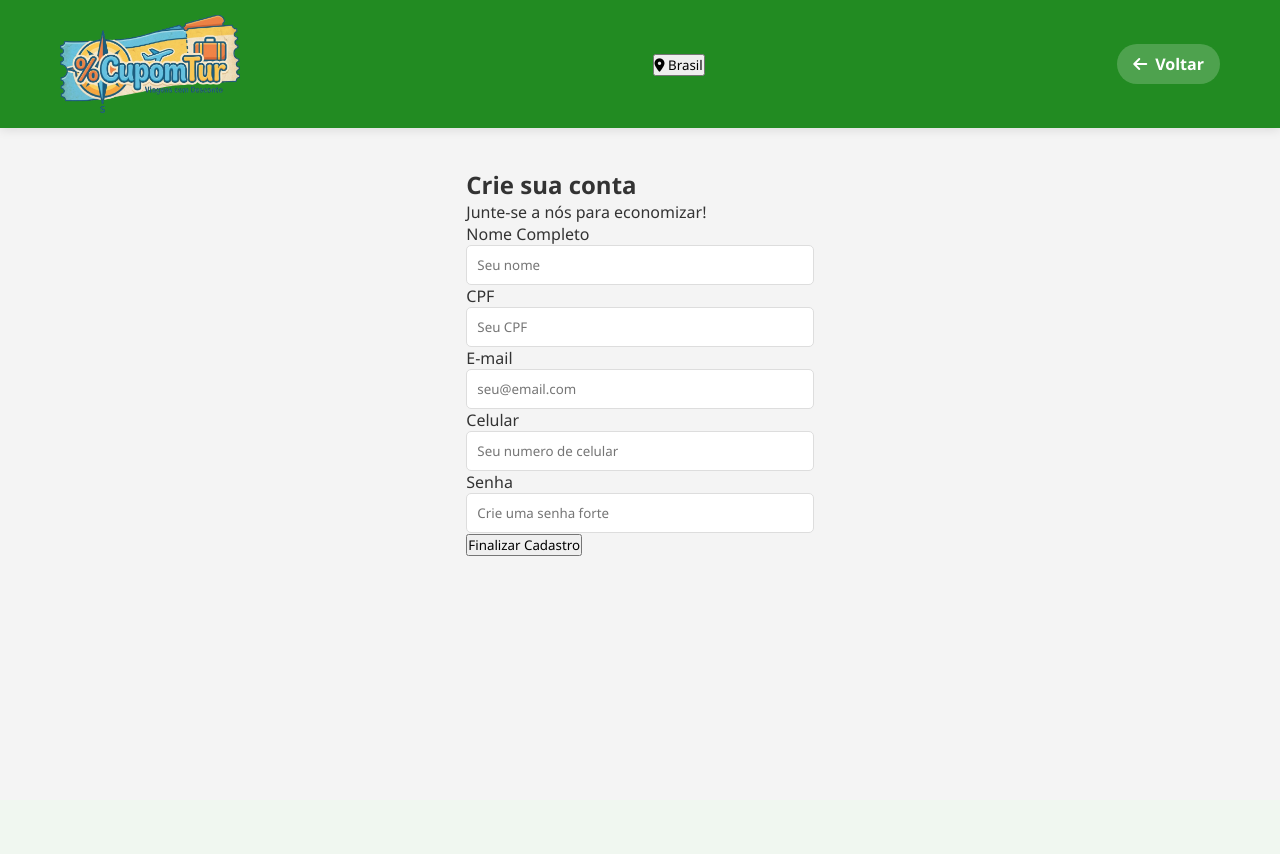
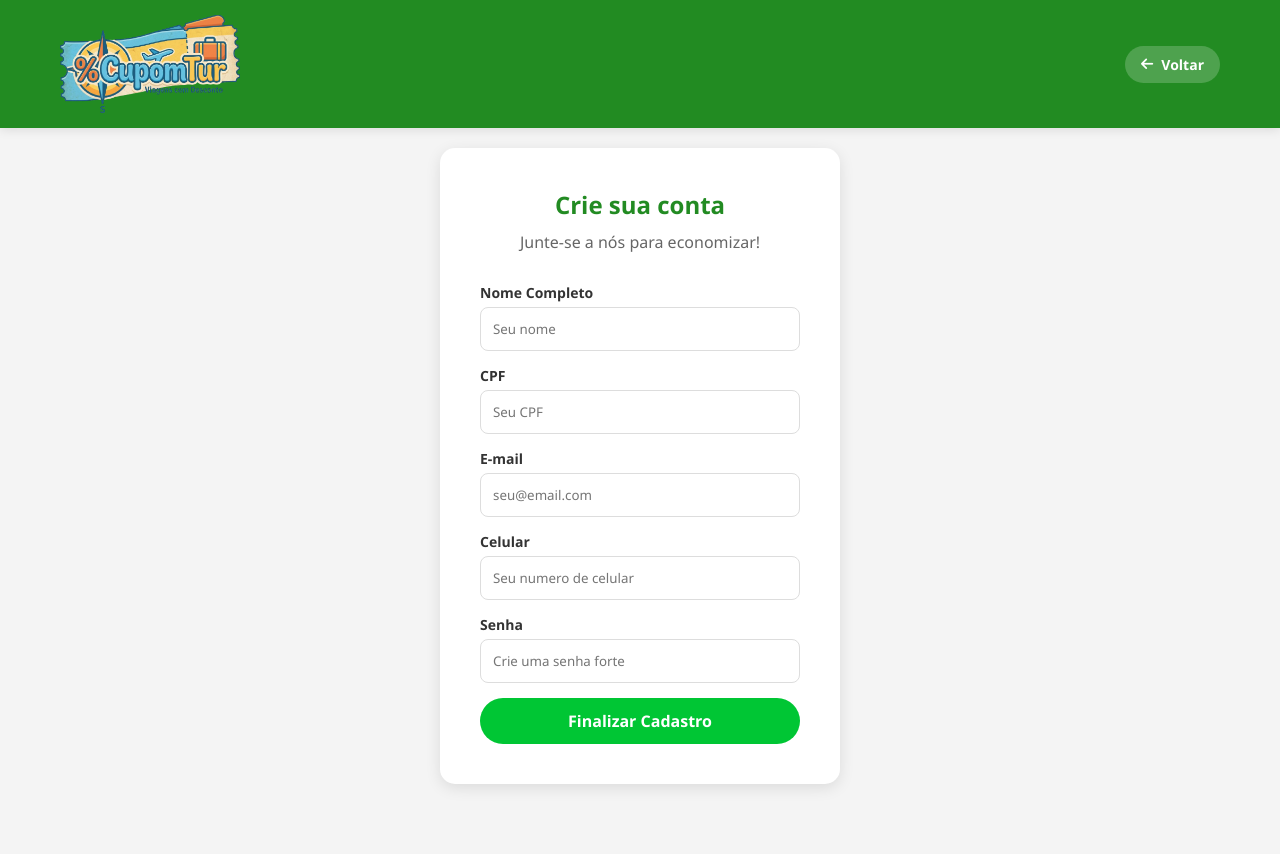
Before and after one commit to OtavioDayrots/Cupons_Turismo, a PHP site: page /Cupons_Turismo/app/Views/cadastro.php in a window 1280 px wide. Before the commit the page ends 556 px from the top, so only its background shows below. Run offline with PHP 8.4, Linux system fonts and the light colour scheme; some libraries are stand-ins or nearby versions.

Commit message:
realizando testes

```diff
--- a/app/Views/cadastro.php
+++ b/app/Views/cadastro.php
@@ -15,9 +15,6 @@
                 <a href="index.php?page=home" style="text-decoration:none; color:white;">
                     <img src="img/cupturimg.png" width="200px" alt="logo">
                 </a>
-            </div>
-            <div class="search-area">
-                <button class="location-btn"><i class="fas fa-map-marker-alt"></i> Brasil</button>
             </div>
             <div class="user-actions">
                 <a href="index.php?page=home" class="account-btn">
--- a/app/Views/empresa_painel.php
+++ b/app/Views/empresa_painel.php
@@ -17,7 +17,7 @@
 
     <header>
         <div class="header-container">
-            <div class="logo">Parceiro Cuponeria</div>
+            <div class="logo">Parceiro CupomTur</div>
             <div class="user-actions">
                 <a href="index.php?page=home" class="account-btn">Ir para o Site</a>
             </div>
--- a/public/css/style.css
+++ b/public/css/style.css
@@ -9,12 +9,12 @@
 body {
     background-color: #f4f4f4;
     color: #333;
-    padding-bottom: 50px;
+    padding-bottom: 50px; /* Espaço no final da página */
 }
 
 /* --- Cabeçalho --- */
 header {
-    background-color: #228B22;
+    background-color: #228B22; /* Verde Cuponeria */
     padding: 15px 0;
     box-shadow: 0 2px 10px rgba(0,0,0,0.1);
 }
@@ -26,7 +26,7 @@ header {
     align-items: center;
     justify-content: space-between;
     padding: 0 20px;
-    flex-wrap: wrap; /* Permite quebrar linha em mobile */
+    flex-wrap: wrap; /* Permite quebrar linha em telas pequenas */
     gap: 15px;
 }
 
@@ -39,8 +39,10 @@ header {
     display: flex;
     gap: 10px;
     align-items: center;
+    flex-wrap: wrap;
 }
 
+/* --- Botões do Cabeçalho --- */
 .account-btn {
     background-color: rgba(255,255,255,0.2);
     color: white;
@@ -53,14 +55,16 @@ header {
     text-decoration: none;
     transition: background 0.3s;
     border: 1px solid transparent;
+    font-size: 14px;
 }
 
 .account-btn:hover {
     background-color: rgba(255,255,255,0.3);
 }
 
-/* --- Botão Principal (Pegar Cupom) --- */
-.btn-chrome {
+/* --- Botões de Ação (Verde Padrão) --- */
+/* Usado tanto na Home quanto no Login */
+.btn-chrome, .btn-cadastrar {
     background-color: #00c634;
     color: white;
     border: none;
@@ -73,10 +77,10 @@ header {
     margin-top: 10px;
     transition: transform 0.2s, background 0.2s;
     text-align: center;
-    display: block;
+    display: block; /* Garante que comporte como bloco */
 }
 
-.btn-chrome:hover {
+.btn-chrome:hover, .btn-cadastrar:hover {
     transform: scale(1.02);
     background-color: #00a82d;
 }
@@ -87,7 +91,63 @@ header {
     transform: none;
 }
 
-/* --- GRID DE PRODUTOS (Correção Principal) --- */
+/* --- ESTILOS DE FORMULÁRIO (Login e Cadastro) --- */
+.container-cadastro {
+    display: flex;
+    justify-content: center;
+    align-items: center;
+    min-height: 80vh; /* Centraliza verticalmente na tela */
+    padding: 20px;
+}
+
+.card-cadastro {
+    background: white;
+    padding: 40px;
+    border-radius: 15px;
+    box-shadow: 0 4px 15px rgba(0,0,0,0.1);
+    width: 100%;
+    max-width: 400px; /* Largura máxima do form */
+    text-align: center;
+}
+
+.card-cadastro h2 {
+    color: #228B22;
+    margin-bottom: 10px;
+}
+
+.card-cadastro p {
+    color: #666;
+    margin-bottom: 30px;
+}
+
+.form-group {
+    text-align: left;
+    margin-bottom: 15px;
+}
+
+.form-group label {
+    display: block;
+    font-weight: bold;
+    margin-bottom: 5px;
+    color: #333;
+    font-size: 14px;
+}
+
+.form-group input, .form-group select {
+    width: 100%;
+    padding: 12px;
+    border: 1px solid #ddd;
+    border-radius: 8px;
+    outline: none;
+    transition: border 0.3s;
+}
+
+.form-group input:focus {
+    border-color: #228B22;
+    box-shadow: 0 0 5px rgba(34, 139, 34, 0.2);
+}
+
+/* --- GRID DE CUPONS (Home) --- */
 .brands-section {
     max-width: 1200px;
     margin: 40px auto;
@@ -96,46 +156,43 @@ header {
 
 .brands-grid {
     display: flex;
-    flex-wrap: wrap; /* Permite cards irem para linha de baixo */
-    gap: 25px;       /* Espaço entre os cards */
-    justify-content: center; /* Centraliza na tela */
+    flex-wrap: wrap; /* Importante: Permite cards irem para linha de baixo */
+    gap: 25px;       /* Espaço entre cards */
+    justify-content: center; /* Centraliza os cards */
 }
 
-/* --- O CARD --- */
+/* --- O CARD INDIVIDUAL --- */
 .brand-card {
     background: white;
     border-radius: 12px;
     padding: 20px;
 
-    /* Tamanhos Fixos para Alinhamento */
+    /* Tamanhos fixos para manter alinhamento */
     width: 260px;
     min-height: 320px;
 
-    /* Flex para alinhar conteúdo verticalmente */
     display: flex;
     flex-direction: column;
     justify-content: space-between;
     align-items: center;
 
     box-shadow: 0 4px 15px rgba(0,0,0,0.08);
-    position: relative; /* Importante para a bolinha funcionar */
+    position: relative; /* OBRIGATÓRIO para a bolinha funcionar */
     transition: transform 0.2s;
 }
 
 .brand-card:hover {
-    transform: translateY(-5px); /* Efeito leve ao passar o mouse */
+    transform: translateY(-5px);
 }
 
-/* --- Imagem dentro do Card --- */
 .brand-card img {
     width: 100%;
     height: 140px;
-    object-fit: contain; /* Garante que a imagem não estique */
+    object-fit: contain; /* Ajusta imagem sem esticar */
     margin-bottom: 15px;
     border-radius: 8px;
 }
 
-/* --- Informações do Card --- */
 .card-content {
     text-align: center;
     width: 100%;
@@ -171,11 +228,40 @@ header {
     font-weight: 800;
     box-shadow: 0 2px 5px rgba(0,0,0,0.2);
     z-index: 10;
-    transform: rotate(-10deg); /* Um charme visual */
+    transform: rotate(-10deg);
 }
 
-/* --- Estilos Extras (Tabelas e Formulários Admin) --- */
-.admin-table { width: 100%; border-collapse: collapse; margin-top: 20px; }
-.admin-table th, .admin-table td { padding: 12px; border-bottom: 1px solid #ddd; text-align: left; }
-.form-group input { width: 100%; padding: 10px; border: 1px solid #ddd; border-radius: 5px; }
-.container-cadastro { display: flex; justify-content: center; padding: 40px 20px; }
+/* --- Tabelas Administrativas --- */
+.admin-container {
+    max-width: 900px;
+    margin: 30px auto;
+    padding: 20px;
+    background: white;
+    border-radius: 10px;
+    box-shadow: 0 2px 10px rgba(0,0,0,0.1);
+}
+
+.admin-table {
+    width: 100%;
+    border-collapse: collapse;
+    margin-top: 20px;
+}
+
+.admin-table th, .admin-table td {
+    padding: 12px;
+    border-bottom: 1px solid #ddd;
+    text-align: left;
+}
+
+/* --- Responsividade (Mobile) --- */
+@media (max-width: 768px) {
+    .header-container {
+        flex-direction: column;
+        gap: 15px;
+    }
+
+    .brand-card {
+        width: 100%; /* No celular, o card ocupa a largura total */
+        max-width: 320px;
+    }
+}
```
Also changed, not shown: app/Views/home.php (+37 -18 lines).
